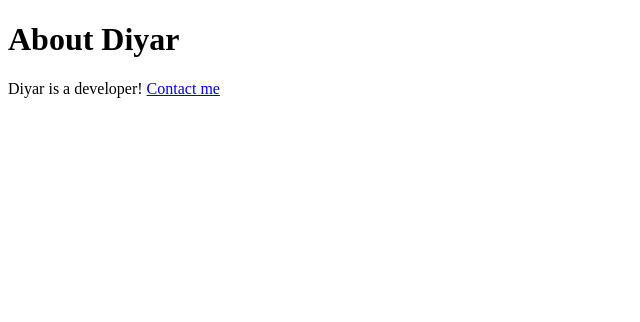
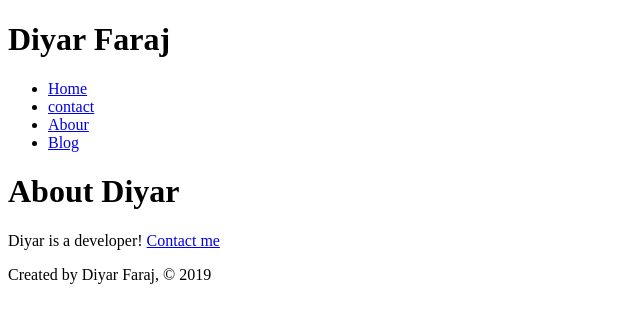
Before and after one commit to diyarfaraj/gatsby-blog, a Gatsby site: page /about in a window 1280 px wide. Shown: the whole page, without its empty margins (0-640 px from the left). Built offline with nearby package versions, Linux system fonts and the light colour scheme; Gatsby itself is replaced by a stand-in of ours.

Commit message:
added layout and header

```diff
--- /dev/null
+++ b/src/components/header.js
@@ -0,0 +1,30 @@
+import React from 'react';
+import { Link } from 'gatsby';
+/* import IndexPage from 'index';
+import BlogPage from 'blog'; */
+
+const Header = () => {
+	return (
+		<header>
+			<h1>Diyar Faraj</h1>
+			<nav>
+				<ul>
+					<li>
+						<Link to="/">Home</Link>
+					</li>
+					<li>
+						<Link to="/contact">contact</Link>{' '}
+					</li>
+					<li>
+						<Link to="/about">Abour</Link>{' '}
+					</li>
+					<li>
+						<Link to="/blog">Blog</Link>{' '}
+					</li>
+				</ul>
+			</nav>
+		</header>
+	);
+};
+
+export default Header;
--- a/src/pages/about.js
+++ b/src/pages/about.js
@@ -1,13 +1,17 @@
 import React from 'react';
 import { Link } from 'gatsby';
+import Footer from '../components/footer';
+import Header from '../components/header';
 
 const AboutPage = () => {
 	return (
 		<div>
+			<Header />
 			<h1>About Diyar</h1>
 			<p>
 				Diyar is a developer! <Link to="/contact">Contact me</Link>
 			</p>
+			<Footer />
 		</div>
 	);
 };
--- a/src/pages/blog.js
+++ b/src/pages/blog.js
@@ -1,10 +1,14 @@
 import React from 'react';
+import Footer from '../components/footer';
+import Header from '../components/header';
 
 const BlogPage = () => {
 	return (
 		<div>
+			<Header />
 			<h1>My Blog</h1>
 			<p>Post will show up here</p>
+			<Footer />
 		</div>
 	);
 };
--- a/src/pages/contact.js
+++ b/src/pages/contact.js
@@ -1,10 +1,11 @@
 import React from 'react';
 import { Link } from 'gatsby';
-import Footer from '../components/footer';
+import Layout from '../components/layout';
 
 const ContactPage = () => {
 	return (
 		<div>
+			<Header />
 			<h1> Contact Diyar</h1>
 			<p>
 				Best way to reach Diyar is throush his{' '}
--- a/src/pages/index.js
+++ b/src/pages/index.js
@@ -1,16 +1,17 @@
 import React from 'react';
 import { Link } from 'gatsby';
+import Layout from '../components/layout';
 
 const IndexPage = () => {
 	return (
-		<div>
+		<Layout>
 			<h1> Diyar Faraj Blog</h1>
 			<h2>I'm Diyar</h2>
 
 			<p>
 				Need a developer? contact <Link to="/contact">Me</Link>{' '}
 			</p>
-		</div>
+		</Layout>
 	);
 };
 
```
Also changed, not shown: src/components/layout.js (added, +15 -0 lines).
